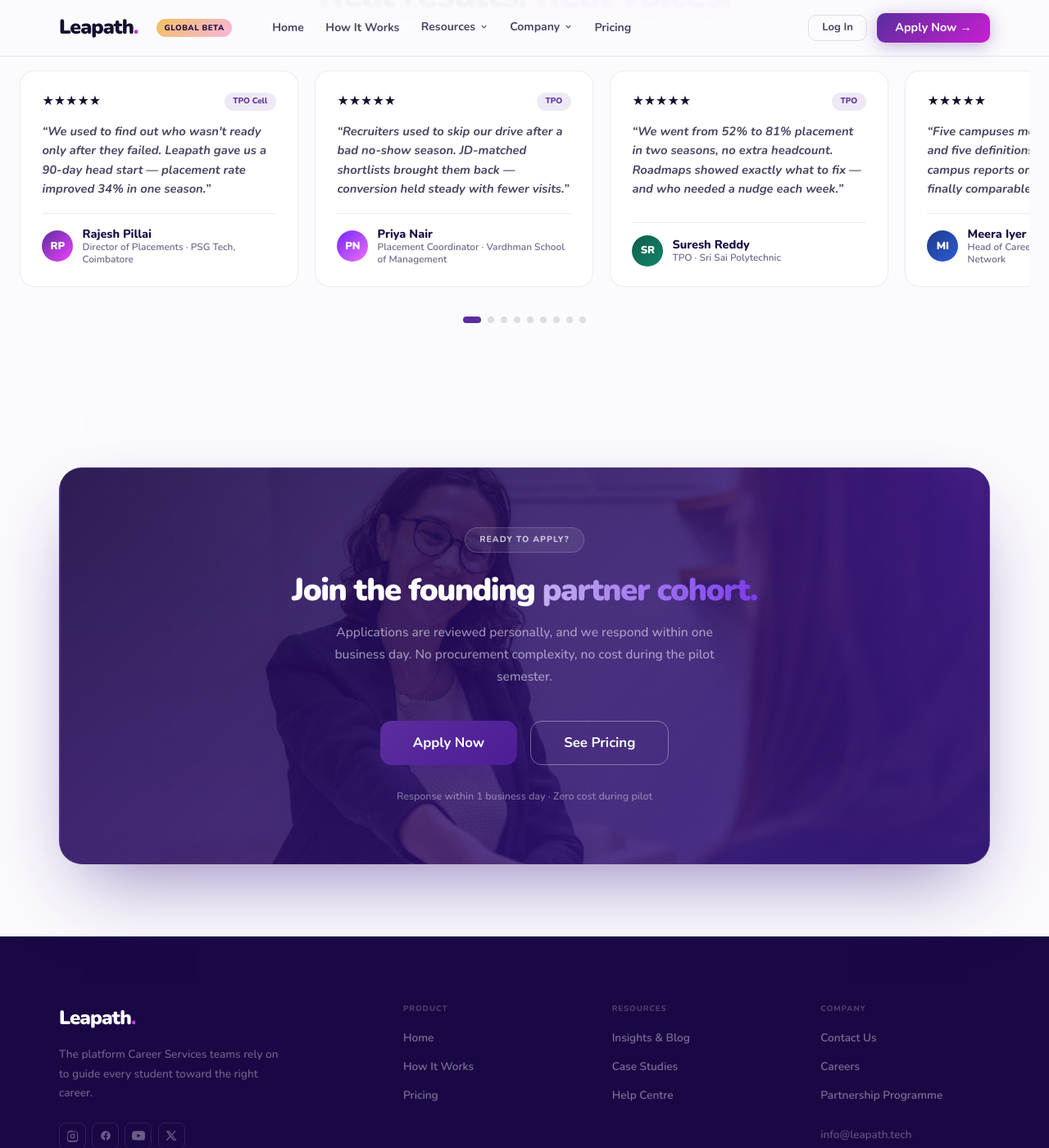
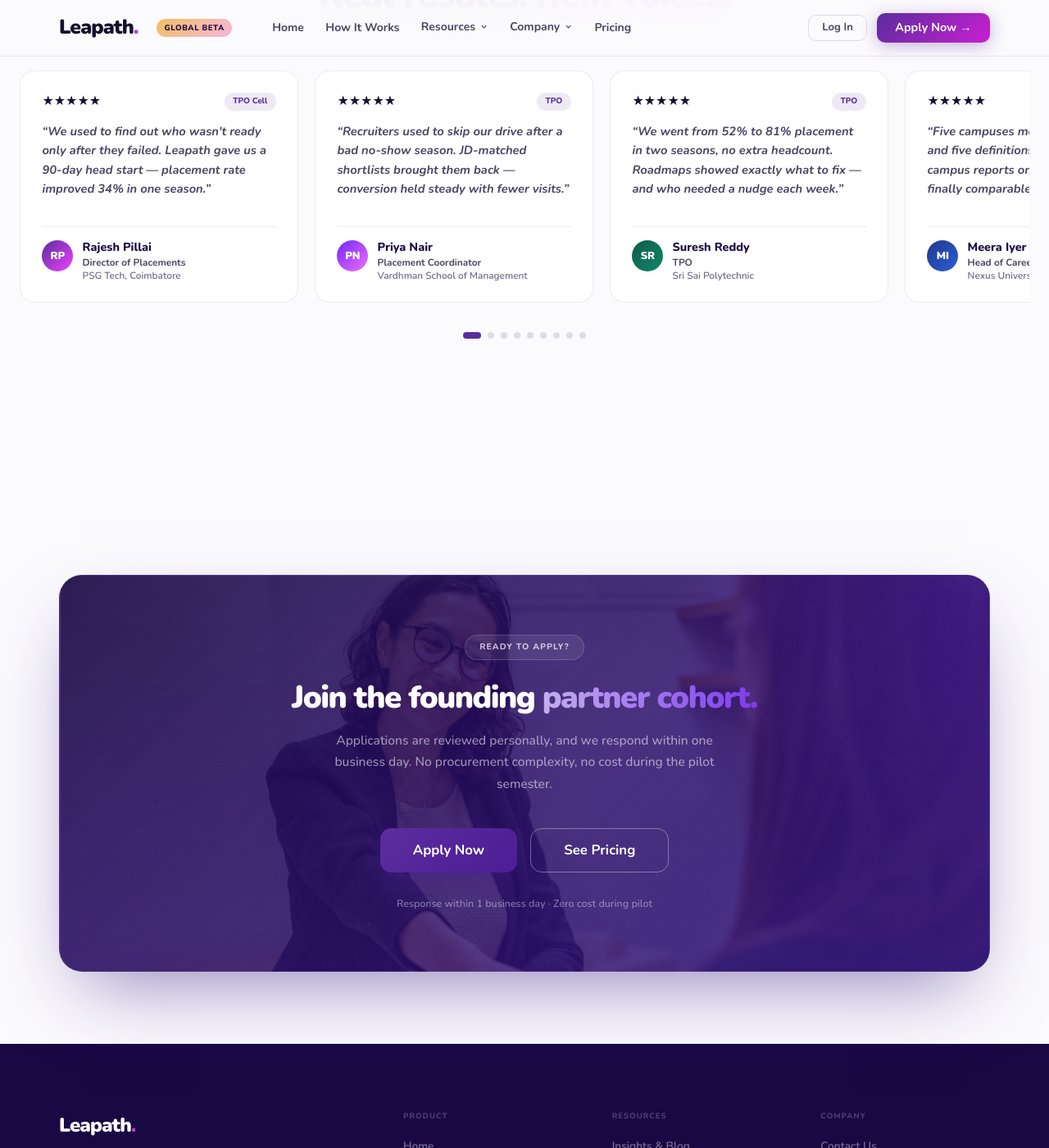
Before and after one commit to Leapath/leapath-website, a Jekyll site: the page built from partnership.md, in a window 1280 px wide and 1400 px high, scrolled down 2489 px. Shown: the whole window at 82% size. Built offline with Jekyll 4.4.1, drawn with Linux system fonts in a browser that asks for light colours.

Commit message:
Fix responsive/z-index/hero-gradient bugs, rebuild testimonials footer, trim homepage
- Partnership form: use shared .ip-2col so the two-column layout properly
  stacks on mobile/tablet instead of overflowing.
- Careers job drawer: raise overlay/drawer z-index above the site nav so the
  close button and header aren't hidden behind it.
- Hero gradient heading: give .grad-text symmetric left/right padding so the
  background-clip:text gradient covers the full glyph ink on both the
  leading and trailing characters instead of clipping them.
- Homepage hero: add small-screen font-size/letter-spacing steps for very
  narrow viewports.
- Testimonials: split role into separate title/institution rows so long
  names don't wrap mid-phrase; add keyboard (arrow-key) navigation to the
  carousel with a focus-visible ring; snap mobile cards one-at-a-time.
- Homepage: remove the "From the Leapath Desk" insights section and rebalance
  .reviews section padding now that it's the section before the closing CTA.

```diff
--- a/_includes/v2/sections/reviews.html
+++ b/_includes/v2/sections/reviews.html
@@ -14,8 +14,8 @@
   </div>
 
   {% assign testimonials = site.v2_testimonials %}
-  <div class="rv-marquee-wrap">
-    <div class="rv-marquee-row" id="rvRow" data-count="{{ testimonials.size }}">
+  <div class="rv-marquee-wrap" role="region" aria-roledescription="carousel" aria-label="Testimonials from placement teams">
+    <div class="rv-marquee-row" id="rvRow" data-count="{{ testimonials.size }}" tabindex="0">
       {% for t in testimonials %}
       <div class="rvm">
         <div class="rvm__top">
@@ -27,7 +27,9 @@
           <div class="rvm__av" style="background:{{ t.avatar_bg }}">{{ t.initials }}</div>
           <div>
             <div class="rvm__name">{{ t.name }}</div>
-            <div class="rvm__role">{{ t.role }}</div>
+            {% assign role_parts = t.role | split: " · " %}
+            <div class="rvm__title">{{ role_parts[0] }}</div>
+            <div class="rvm__inst">{{ role_parts[1] }}</div>
           </div>
         </div>
       </div>
@@ -44,7 +46,9 @@
           <div class="rvm__av" style="background:{{ t.avatar_bg }}">{{ t.initials }}</div>
           <div>
             <div class="rvm__name">{{ t.name }}</div>
-            <div class="rvm__role">{{ t.role }}</div>
+            {% assign role_parts = t.role | split: " · " %}
+            <div class="rvm__title">{{ role_parts[0] }}</div>
+            <div class="rvm__inst">{{ role_parts[1] }}</div>
           </div>
         </div>
       </div>
--- a/css/v2/careers.css
+++ b/css/v2/careers.css
@@ -1537,7 +1537,7 @@
   inset: 0;
   background: rgba(26, 8, 69, 0.5);
   backdrop-filter: blur(4px);
-  z-index: 200;
+  z-index: 1200;
   opacity: 0;
   pointer-events: none;
   transition: opacity 0.3s;
@@ -1554,7 +1554,7 @@
   bottom: 0;
   width: min(560px, 100vw);
   background: var(--surface);
-  z-index: 201;
+  z-index: 1201;
   display: flex;
   flex-direction: column;
   box-shadow: -8px 0 48px rgba(26,8,69,0.18);
--- a/css/v2/home.css
+++ b/css/v2/home.css
@@ -33,7 +33,7 @@
   letter-spacing:-.055em;color:#fff;margin-bottom:1.75rem;
   text-shadow:0 4px 40px rgba(0,0,0,.5);
 }
-.hero__h1 .grad-text{background:linear-gradient(90deg,#B78FFF 0%,#F06FFF 100%);-webkit-background-clip:text;-webkit-text-fill-color:transparent;background-clip:text}
+.hero__h1 .grad-text{background:linear-gradient(90deg,#B78FFF 0%,#F06FFF 100%);-webkit-background-clip:text;-webkit-text-fill-color:transparent;background-clip:text;display:inline-block;padding:0 .04em;margin:0 -.04em}
 .hero__h1 .gold-text{color:#F5C842}
 .hero__sub{
   font-size:1.08rem;color:rgba(255,255,255,.78);
@@ -304,4 +304,8 @@
   }
   .hero{padding-bottom:2.5rem}
   .hero__trust{margin-bottom:0}
+  .hero__h1{font-size:clamp(2.1rem,8.5vw,3rem);letter-spacing:-.03em}
 }
+@media (max-width:400px){
+  .hero__h1{font-size:clamp(1.8rem,9vw,2.4rem)}
+}
--- a/css/v2/theme.css
+++ b/css/v2/theme.css
@@ -167,7 +167,7 @@ body{padding-top:68px;font-family:'Nunito',system-ui,sans-serif;background:var(-
 .hero__pill-dot{width:6px;height:6px;border-radius:50%;background:var(--magenta);animation:pulse 2s ease-in-out infinite}
 @keyframes pulse{0%,100%{opacity:1;transform:scale(1)}50%{opacity:.5;transform:scale(.7)}}
 .hero__h1{font-size:clamp(3rem,5.2vw,5rem);font-weight:900;line-height:1.04;letter-spacing:-.055em;color:var(--navy);margin-bottom:1.75rem;text-shadow:0 2px 20px rgba(255,255,255,.5)}
-.hero__h1 .grad-text{background:linear-gradient(90deg,var(--purple) 0%,var(--magenta) 100%);-webkit-background-clip:text;-webkit-text-fill-color:transparent;background-clip:text}
+.hero__h1 .grad-text{background:linear-gradient(90deg,var(--purple) 0%,var(--magenta) 100%);-webkit-background-clip:text;-webkit-text-fill-color:transparent;background-clip:text;display:inline-block;padding:0 .04em;margin:0 -.04em}
 .hero__h1 .gold-text{color:#A0700A}
 .hero__sub{font-size:1.08rem;color:var(--txt2);line-height:1.78;margin-bottom:2.75rem;max-width:600px;margin-left:auto;margin-right:auto;font-weight:500}
 .hero__sub strong{color:var(--navy);font-weight:700}
@@ -557,7 +557,7 @@ body{padding-top:68px;font-family:'Nunito',system-ui,sans-serif;background:var(-
 .dbar--lo{background:rgba(196,175,240,.2)}
 
 /* ══ REVIEWS ══ */
-.reviews{padding:7rem 0 0;background:var(--bg);overflow:hidden}
+.reviews{padding:7rem 0;background:var(--bg);overflow:hidden}
 .reviews__top{max-width:1200px;margin:0 auto;padding:0 2rem}
 .reviews__hd{display:flex;flex-direction:column;align-items:center;text-align:center;margin-bottom:3.5rem}
 .rv-rating{display:inline-flex;align-items:center;gap:.875rem;background:var(--surf);border:1px solid var(--bd);border-radius:100px;padding:.55rem 1.4rem;margin-bottom:1.75rem;box-shadow:var(--s)}
@@ -598,6 +598,7 @@ body{padding-top:68px;font-family:'Nunito',system-ui,sans-serif;background:var(-
 }
 .rv-marquee-row.is-dragging{cursor:grabbing}
 .rv-marquee-row::-webkit-scrollbar{display:none}
+.rv-marquee-row:focus-visible{outline:2px solid var(--purple);outline-offset:6px;border-radius:12px}
 .rv-dots{display:flex;justify-content:center;gap:.5rem;margin-top:.5rem}
 .rv-dot{width:8px;height:8px;border-radius:50%;background:var(--bd2);border:none;padding:0;cursor:pointer;transition:all .2s}
 .rv-dot:hover{background:rgba(91,45,158,.4)}
@@ -608,17 +609,18 @@ body{padding-top:68px;font-family:'Nunito',system-ui,sans-serif;background:var(-
 .rvm__top{display:flex;align-items:center;justify-content:space-between;gap:.5rem;margin-bottom:.75rem;flex-shrink:0}
 .rvm__stars span{color:var(--gold);font-size:.9rem}
 .rvm__txt{font-size:.92rem;color:var(--txt2);line-height:1.6;font-style:italic;font-weight:500;margin-bottom:1.1rem;overflow:hidden;display:-webkit-box;-webkit-line-clamp:4;-webkit-box-orient:vertical}
-.rvm__foot{display:flex;align-items:center;gap:.7rem;padding-top:.9rem;border-top:1px solid var(--bd);margin-top:auto;flex-shrink:0}
-.rvm__av{width:38px;height:38px;border-radius:50%;display:flex;align-items:center;justify-content:center;font-weight:900;font-size:.8rem;color:#fff;flex-shrink:0}
-.rvm__name{font-size:.9rem;font-weight:800;color:var(--navy);line-height:1.25}
-.rvm__role{font-size:.74rem;color:var(--txt3);font-weight:600;line-height:1.3}
+.rvm__foot{display:flex;align-items:flex-start;gap:.7rem;padding-top:.9rem;border-top:1px solid var(--bd);margin-top:auto;flex-shrink:0}
+.rvm__av{width:38px;height:38px;border-radius:50%;display:flex;align-items:center;justify-content:center;font-weight:900;font-size:.8rem;color:#fff;flex-shrink:0;margin-top:.1rem}
+.rvm__name{font-size:.9rem;font-weight:800;color:var(--navy);line-height:1.3}
+.rvm__title{font-size:.74rem;color:var(--txt2);font-weight:700;line-height:1.35;margin-top:.1rem}
+.rvm__inst{font-size:.74rem;color:var(--txt3);font-weight:600;line-height:1.35}
 .rvm__badge{font-size:.62rem;font-weight:800;padding:.2rem .65rem;border-radius:20px;flex-shrink:0;white-space:nowrap}
 .rvm__badge--tpo{background:rgba(91,45,158,.1);color:var(--purple)}
 .rvm__badge--stu{background:rgba(240,192,96,.12);color:#92400E}
 .rvm__badge--rec{background:var(--greenl);color:var(--greend)}
 @media (max-width:640px){
   .rv-marquee-wrap{padding:0 1.25rem}
-  .rvm{width:86vw}
+  .rvm{width:86vw;scroll-snap-align:center;scroll-snap-stop:always}
 }
 
 /* ══ COMPANIES ══ */
--- a/partnership.md
+++ b/partnership.md
@@ -20,7 +20,7 @@ nav_cta_href: "#partnership-form"
       <div class="feat-card"><div style="font-size:1.5rem;font-weight:900;color:var(--purple);margin-bottom:.75rem">03 / Support</div><div class="feat-card__t">Priority onboarding</div><div class="feat-card__d">A dedicated implementation lead, hands-on training for your Career Services team, and a direct support channel, not a ticket queue.</div></div>
       <div class="feat-card"><div style="font-size:1.5rem;font-weight:900;color:var(--purple);margin-bottom:.75rem">04 / Recognition</div><div class="feat-card__t">Founding partner status</div><div class="feat-card__d">Co-published case studies, benchmark inclusion in our annual reports, and preferred terms when the platform graduates from pilot.</div></div>
     </div>
-    <div style="display:grid;grid-template-columns:1fr 1.2fr;gap:4rem;align-items:flex-start">
+    <div class="ip-2col" style="grid-template-columns:1fr 1.2fr;gap:4rem;align-items:flex-start">
       <div>
         <div class="ip-eyebrow">Why apply now?</div>
         <h2 class="ip-h2">We accept a limited cohort <em>each semester.</em></h2>
```
Also changed, not shown: other parts of _includes/v2/sections/reviews.html (+13 -0 lines), index.md (+0 -1 lines).
